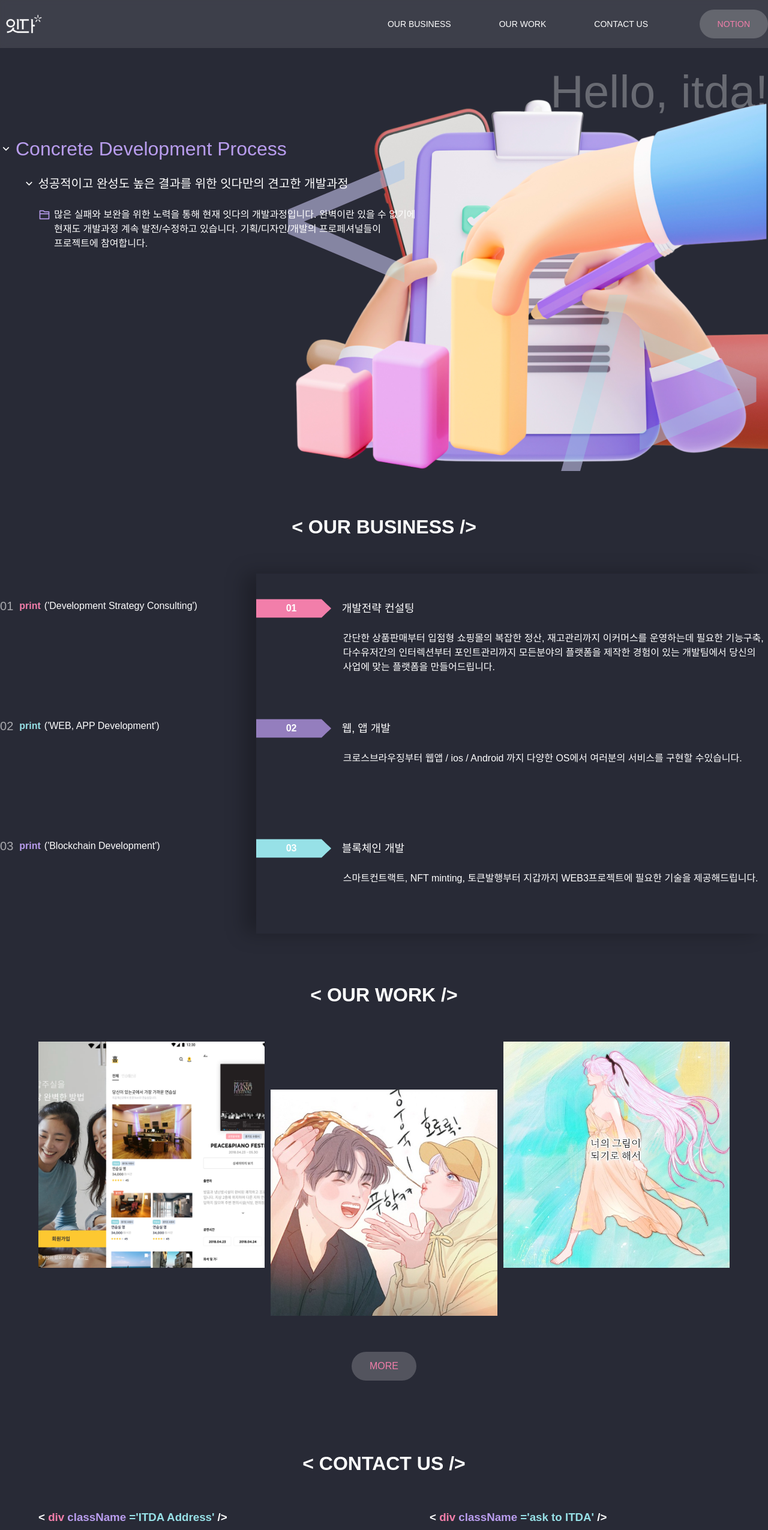
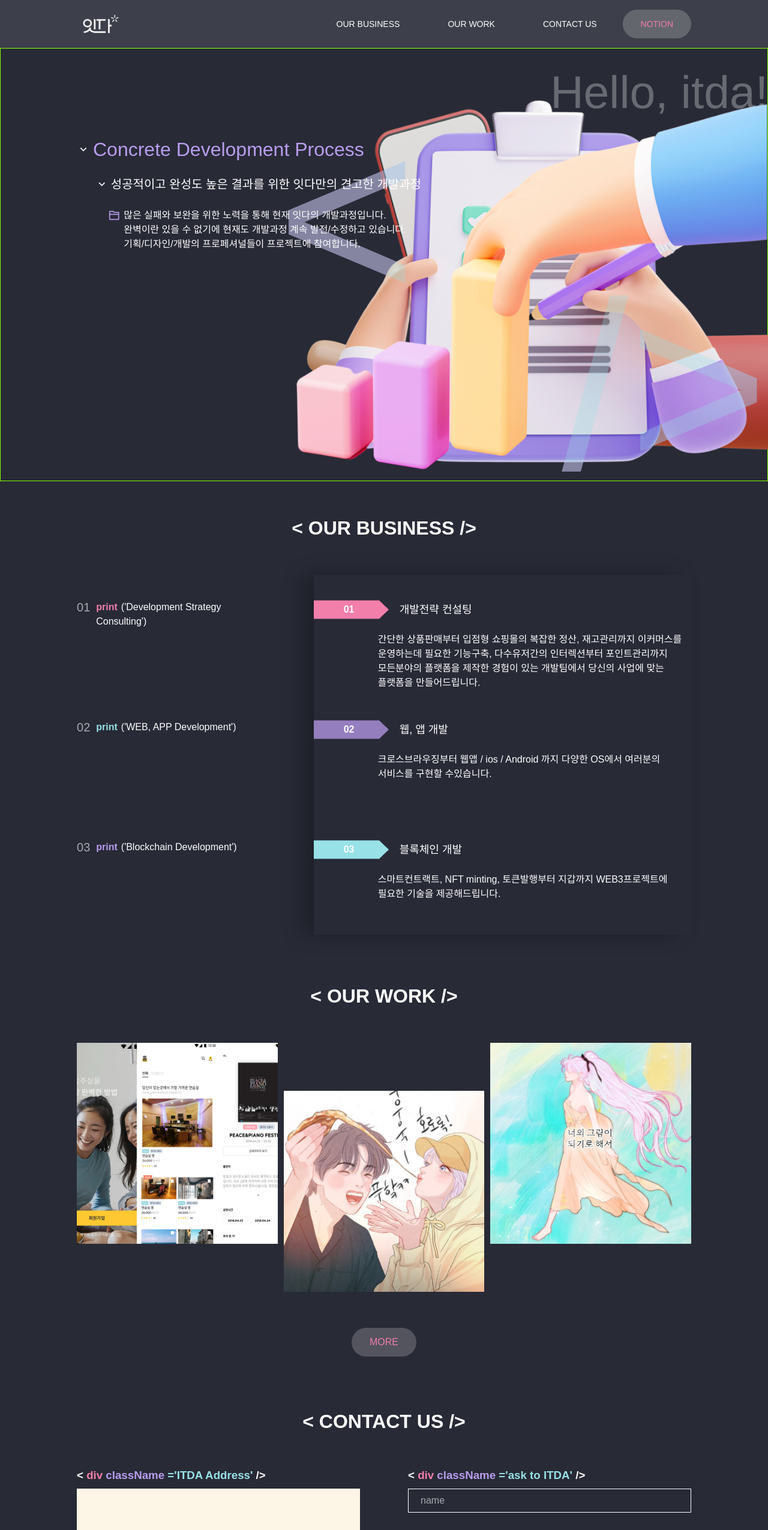
Before and after one commit to lillyYu/itda-platform, a React (Create React App) app in the folder client/: page / in a window 1280 px wide. Shown: the top 2550 px of the page at 60% size. Built offline with nearby package versions, Linux system fonts and the light colour scheme; a web font is replaced by a local one.

Commit message:
padding added

```diff
--- a/client/src/scss/commons/var.scss
+++ b/client/src/scss/commons/var.scss
@@ -89,8 +89,12 @@ $left-bs: -2rem 0px 3rem rgba(0, 0, 0, 0.25);
 
 // mixin
 // aligns
-@mixin mobPadding {
-  padding: 0 5%;
+@mixin paddingInline {
+  padding-inline: 5%;
+
+  @include desktop {
+    padding-inline: 10%;
+  }
 }
 
 @mixin webMargin {
--- a/client/src/scss/pages/contact-us.scss
+++ b/client/src/scss/pages/contact-us.scss
@@ -2,8 +2,8 @@
 
 .contact-us {
   @include height();
-  @include webMargin();
-  padding: 3rem 5%;
+  @include paddingInline();
+  padding-top: 3rem;
 
   h2 {
     margin-bottom: 6rem;
@@ -11,8 +11,10 @@
 
   .contact-us-wrap {
     @include desktop {
+      @include webMargin();
       display: flex;
       justify-content: space-between;
+      gap: 0 8rem;
 
       &>* {
         flex: 1;
@@ -23,7 +25,7 @@
       }
 
       form {
-        max-width: 50rem;
+        max-width: 60rem;
       }
     }
 
--- a/client/src/scss/pages/header.scss
+++ b/client/src/scss/pages/header.scss
@@ -1,11 +1,13 @@
 @import 'scss/commons/var';
 
 .header {
+  @include paddingInline();
   position: fixed;
   top: 0;
   left: 0;
   width: 100vw;
   height: 6rem;
+
   background: $opacity-white-10;
   backdrop-filter: blur(4px);
   z-index: 998;
--- a/client/src/scss/pages/main-banner.scss
+++ b/client/src/scss/pages/main-banner.scss
@@ -2,12 +2,13 @@
 
 .main-banner {
   @include height();
-
   position: relative;
   width: 100vw;
   height: 100%;
-  padding: 3rem 0;
+  padding-top: 3rem;
   z-index: -1;
+
+  border: 1px solid chartreuse;
 
   &::before {
     position: absolute;
@@ -111,6 +112,7 @@
         }
 
         li {
+          @include paddingInline();
           opacity: 0;
           position: absolute;
           width: 100%;
--- a/client/src/scss/pages/our-business.scss
+++ b/client/src/scss/pages/our-business.scss
@@ -2,6 +2,7 @@
 
 .our-business {
   @include height();
+  @include paddingInline();
   position: relative;
   width: 100%;
   margin-top: 6rem;
@@ -29,6 +30,7 @@
 
       @include desktop {
         @include flexAlignCenter();
+        gap: 0 8rem;
 
         .print {
           display: flex;
--- a/client/src/scss/pages/our-work.scss
+++ b/client/src/scss/pages/our-work.scss
@@ -2,11 +2,12 @@
 
 .our-work {
   @include height();
-  @include webMargin();
-  padding: 3rem 5%;
+  @include paddingInline();
+  padding-top: 3rem;
 
   .our-work-wrap {
     @include desktop {
+    @include webMargin();
       padding-top: 3rem;
     }
 
```
